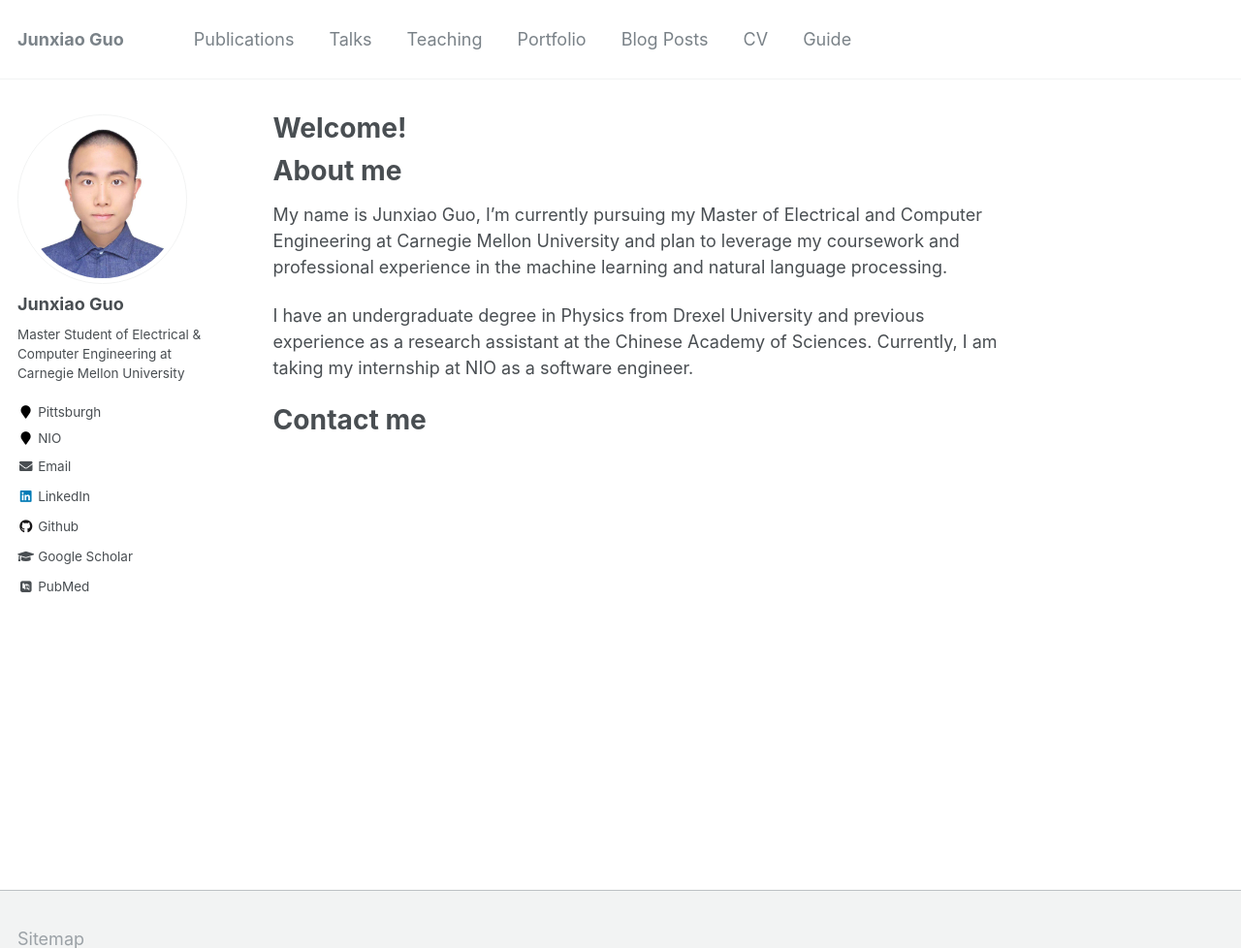
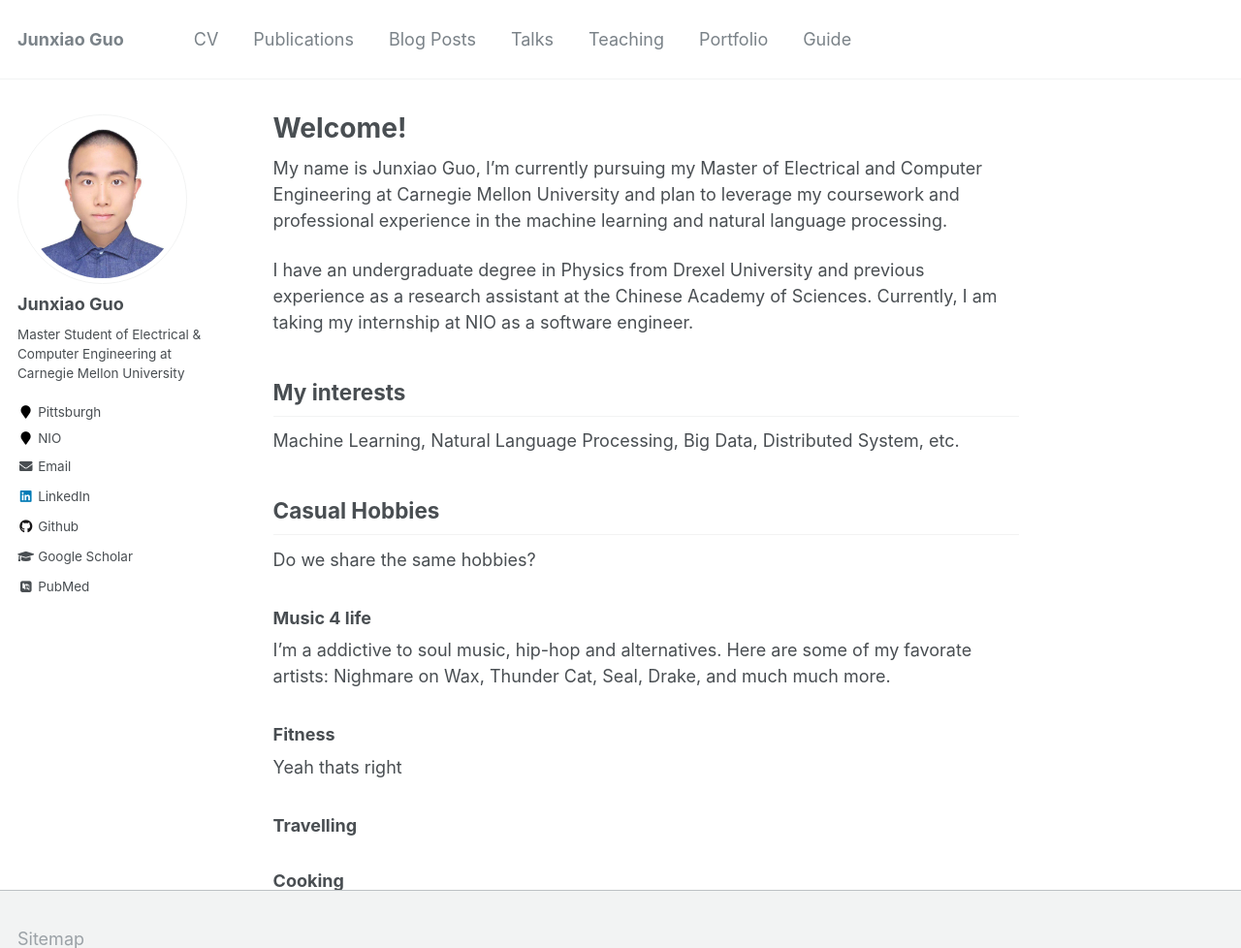
Before and after one commit to ghostian/ghostian.github.io, a Jekyll site: the page built from _pages/about.md, in a window 1280 px wide and 1118 px high, cut to the strip 0-978 px from the top of the window. Shown: the whole strip at 97% size. Built offline with Jekyll 4.4.1, drawn with Linux system fonts in a browser that asks for light colours; some web fonts are replaced.

Commit message:
July-25: ruby dev & commandline edit

```diff
--- a/_pages/about.md
+++ b/_pages/about.md
@@ -8,11 +8,26 @@
   - about.html
 ---
 
-About me
-======
 My name is Junxiao Guo, I'm currently pursuing my Master of Electrical and Computer Engineering at Carnegie Mellon University and plan to leverage my coursework and professional experience in the machine learning and natural language processing.
 
 I have an undergraduate degree in Physics from Drexel University and previous experience as a research assistant at the Chinese Academy of Sciences. Currently, I am taking my internship at NIO as a software engineer.
 
-Contact me
-======
+## My interests
+
+Machine Learning, Natural Language Processing, Big Data, Distributed System, etc.
+
+## Casual Hobbies
+
+Do we share the same hobbies?
+
+### **Music 4 life**
+
+I'm a addictive to soul music, hip-hop and alternatives. Here are some of my favorate artists: Nighmare on Wax, Thunder Cat, Seal, Drake, and much much more.
+
+### **Fitness**
+
+Yeah thats right
+
+### **Travelling**
+
+### **Cooking**
```
Also changed, not shown: _data/navigation.yml (+6 -6 lines).
